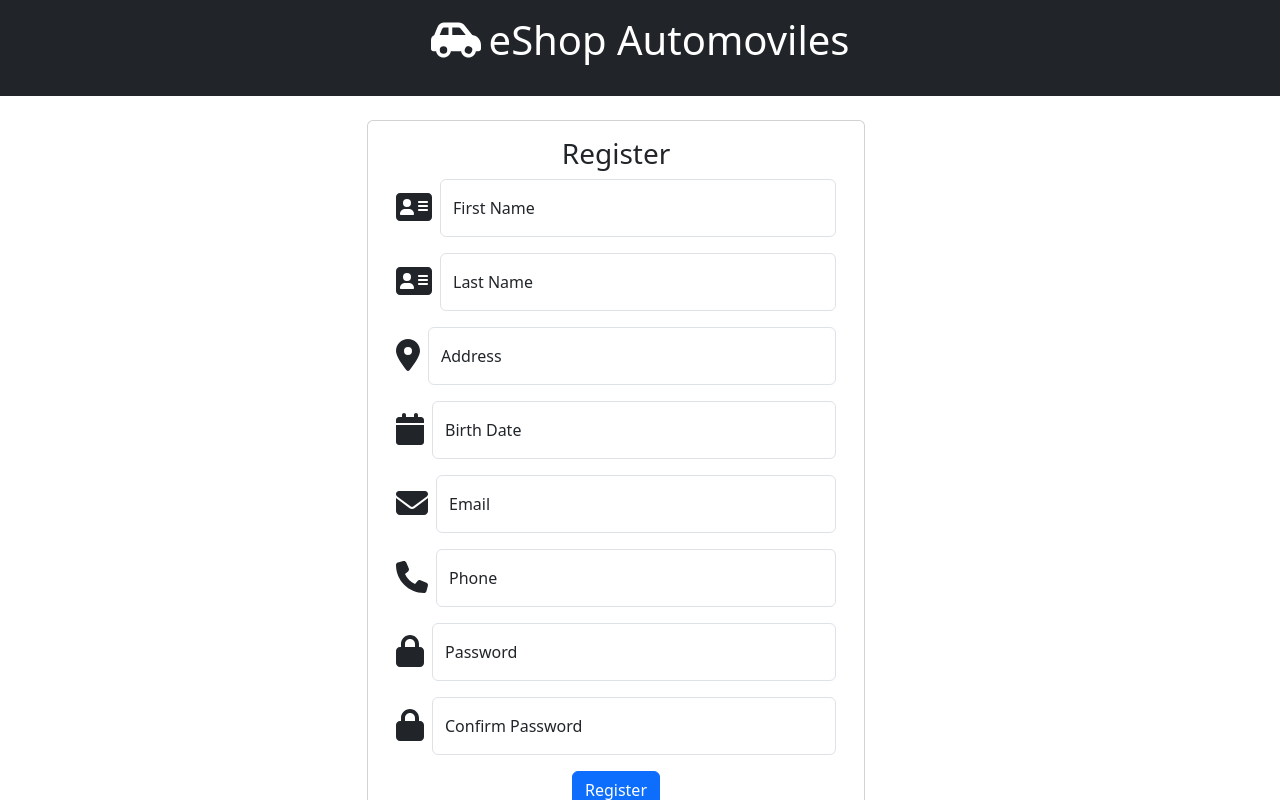
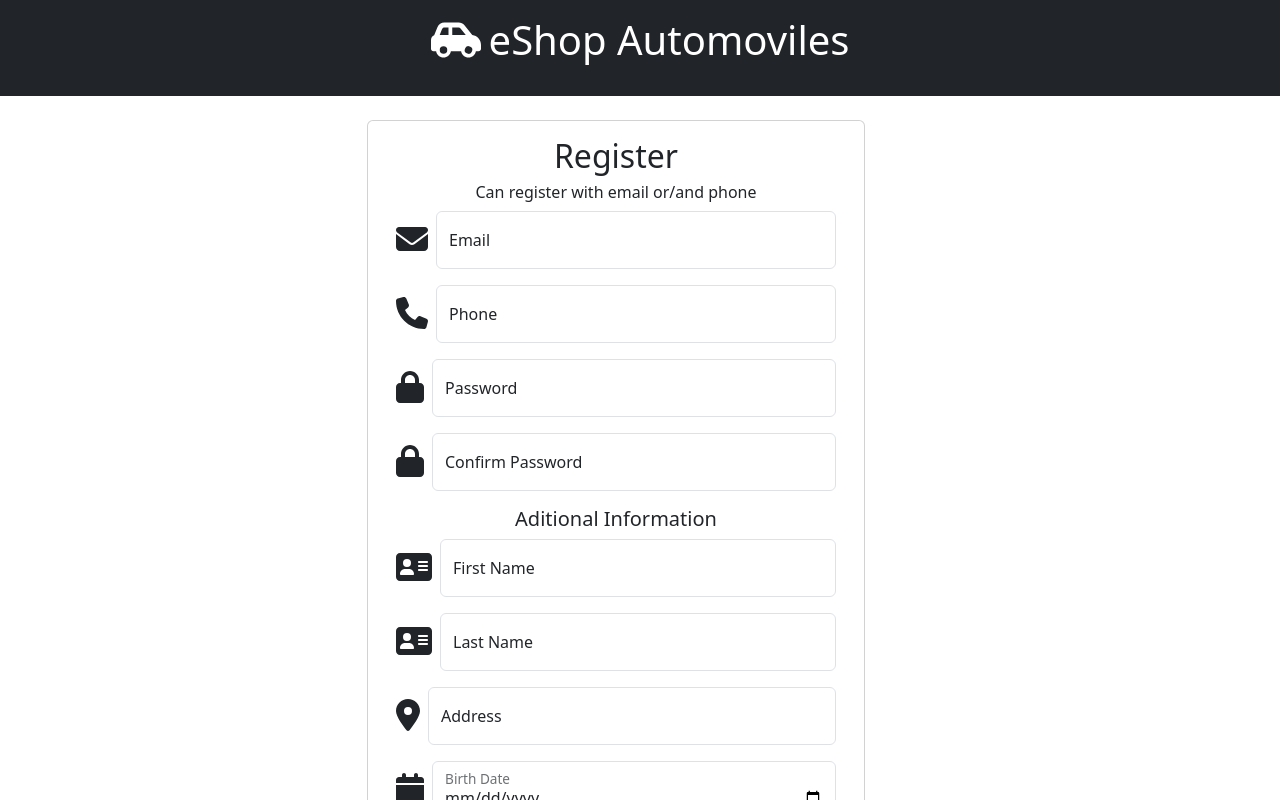
Before and after one commit to IcesiComputacionInternet/TallerFinal, a React (Vite) app in the folder frontAutomoviles/: page /login in a window 1280 px wide. Both pictures are taken after a click on the button "Regístrate". Shown: the top 800 px of the page. Built offline with nearby package versions, Linux system fonts and the light colour scheme.

Commit message:
Login and register connected

```diff
--- a/frontAutomoviles/src/components/Navbar.tsx
+++ b/frontAutomoviles/src/components/Navbar.tsx
@@ -1,7 +1,12 @@
 import { faUser,
         faHouse,
-         faCartShopping } from "@fortawesome/free-solid-svg-icons";
+        faCartShopping,
+        faRightFromBracket } from "@fortawesome/free-solid-svg-icons";
 import { FontAwesomeIcon } from "@fortawesome/react-fontawesome";
+
+const logOut = () => {
+    localStorage.clear();
+}
 
 const Profile = () => {
     return (
@@ -54,6 +59,23 @@ const Cart = () => {
     )
 }
 
+const LogOut = () => {
+    return(
+        <li onClick={logOut}>
+            <a href="/" className="nav-link text-white">
+                <ul className="list-inline">
+                    <li className="list-inline-item">
+                        <FontAwesomeIcon icon={faRightFromBracket}/>
+                    </li>
+                    <li className="list-inline-item">
+                        Log Out
+                    </li>
+                </ul>
+            </a>
+        </li>
+    )
+}
+
 function Navbar() {
     return (
         <header>
@@ -67,6 +89,7 @@ function Navbar() {
                             <Profile />
                             <Home />
                             <Cart />
+                            <LogOut />
                         </ul>
                     </div>
                 </div>
--- /dev/null
+++ b/frontAutomoviles/src/services/register.tsx
@@ -0,0 +1,21 @@
+import axios from "axios";
+
+const baseUrl = "http://localhost:8080";
+
+export const register = async (userInfo: any) => {
+    const {data} = await axios.post(
+        `${baseUrl}/eShopUsers`,
+        userInfo,
+        {
+            headers: {
+                "Access-Control-Allow-Origin": baseUrl,
+                "Content-Type": "application/json"
+            }
+        }
+    );
+    if(data){
+        return true;
+    }else{
+        return false;
+    }
+}
--- a/frontAutomoviles/src/views/Auth/components/LoginForm.tsx
+++ b/frontAutomoviles/src/views/Auth/components/LoginForm.tsx
@@ -12,14 +12,16 @@ interface Props {
 }
 
 const Login = ({setLogin}: Props) => {
-    const [emailPhone, setEmailPhone] = useState("");
+    const [emailOrPhone, setEmailOrPhone] = useState("");
     const [password, setPassword] = useState("");
+    const [emailOrPhoneError, setEmailOrPhoneError] = useState(false);
+    const [passwordError, setPasswordError] = useState(false);
 
     const navigation: NavigateFunction = useNavigate();
 
     const handleSubmit = async (event: any) => {
         event.preventDefault();
-        await login(emailPhone, password).then((result) => {
+        await login(emailOrPhone, password).then((result) => {
             if(result){
                 setLogin();
                 navigation("/home");
@@ -27,12 +29,36 @@ const Login = ({setLogin}: Props) => {
         });
     };
 
+    const handleEmailOrPhoneChange = (event: any) => {
+        setEmailOrPhone(event.target.value);
+    };
+
+    const handlePasswordChange = (event: any) => {
+        setPassword(event.target.value);
+    };
+
+    const handleEmailOrPhoneBlur = () => {
+        if (emailOrPhone === "") {
+            setEmailOrPhoneError(true);
+        } else {
+            setEmailOrPhoneError(false);
+        }
+    };
+
+    const handlePasswordBlur = () => {
+        if (password === "") {
+            setPasswordError(true);
+        } else {
+            setPasswordError(false);
+        }
+    };
+
     return (
         <div className='container d-flex align-items-center'>
             <div className='row justify-content-center w-100'>
                 <div className='card'>
                     <div className='card-body text-center'>
-                        <h3 className='card-title'>Login</h3>
+                        <h2 className='card-title'>Login</h2>
                         <form onSubmit={handleSubmit}>
                             <ul className="list-inline d-flex align-items-center">
                                 <li className="list-inline-item">
@@ -41,11 +67,12 @@ const Login = ({setLogin}: Props) => {
                                 <li className="list-inline-item w-100">
                                     <div className='form-group form-floating'>
                                         <input
-                                            type="email"
-                                            className='form-control'
+                                            type="text"
+                                            className={`form-control ${emailOrPhoneError ? 'is-invalid' : ''}`}
                                             placeholder='Email or Phone'
-                                            value={emailPhone}
-                                            onChange={(event) => setEmailPhone(event.target.value)}
+                                            value={emailOrPhone}
+                                            onChange={handleEmailOrPhoneChange}
+                                            onBlur={handleEmailOrPhoneBlur}
                                         />
                                         <label>Email or Phone</label>
                                     </div>
@@ -59,10 +86,11 @@ const Login = ({setLogin}: Props) => {
                                     <div className='form-group form-floating'>
                                         <input
                                             type="password"
-                                            className='form-control'
+                                            className={`form-control ${passwordError ? 'is-invalid' : ''}`}
                                             placeholder='Password'
                                             value={password}
-                                            onChange={(event) => setPassword(event.target.value)}
+                                            onChange={handlePasswordChange}
+                                            onBlur={handlePasswordBlur}
                                         />
                                         <label>Password</label>
                                     </div>
--- a/frontAutomoviles/src/views/Auth/components/RegisterForm.tsx
+++ b/frontAutomoviles/src/views/Auth/components/RegisterForm.tsx
@@ -7,6 +7,7 @@ import {faEnvelope,
         faCalendar,
         faAddressCard } from '@fortawesome/free-solid-svg-icons';
 import { FontAwesomeIcon } from '@fortawesome/react-fontawesome';
+import { register } from '../../../services/register';
 
 const Register = () => {
     const [email, setEmail] = useState('');
@@ -14,22 +15,154 @@ const Register = () => {
     const [password, setPassword] = useState('');
     const [confirmPassword, setConfirmPassword] = useState('');
 
+    const [userCredError, setUserCredError] = useState(false);
+    const [passwordError, setPasswordError] = useState(false);
+    const [confirmPasswordError, setConfirmPasswordError] = useState(false);
+
     const [address, setAddress] = useState('');
     const [firstName, setFirstName] = useState('');
     const [lastName, setLastName] = useState('');
     const [birthDate, setBirthDate] = useState('');
 
-    const handleSubmit = (event: any) => {
-      event.preventDefault();
+    const handleSubmit = async (event: any) => {
+        event.preventDefault();
+        if((email.trim() === '' || phone.trim() === '')){
+            handleUserCredentialBlur();
+            return;
+        }else if(password.trim() === '' || password !== confirmPassword){
+            handlePasswordBlur();
+            handleConfirmPasswordBlur();
+            return;
+        }
+        const userInfo = {
+            firstName: firstName,
+            lastName: lastName,
+            email: email,
+            phoneNumber: phone,
+            address: address,
+            birthDate: birthDate,
+            password: password,
+          };
+        register(userInfo).then((result) => {
+            if(result){
+                console.log('Registered successfully');
+            }
+        }).catch((error) => {
+            console.log(error);
+        });
     };
+
+    const handleEmailChange = (event: any) => {
+        setEmail(event.target.value);
+    };
+
+    const handleUserCredentialBlur = () => {
+        if(email === '' && phone === ''){
+            setUserCredError(true);
+        }else{
+            setUserCredError(false);
+        }
+    };
+
+    const handlePasswordBlur = () => {
+        if(password === ''){
+            setPasswordError(true);
+        }else{
+            setPasswordError(false);
+        }
+    };
+
+    const handleConfirmPasswordBlur = () => {
+        if(confirmPassword === '' || password !== confirmPassword){
+            setConfirmPasswordError(true);
+        }else{
+            setConfirmPasswordError(false);
+        }
+    }
 
     return (
         <div className='container d-flex align-items-center'>
             <div className='row justify-content-center w-100'>
                 <div className='card'>
                     <div className='card-body text-center'>
-                        <h3 className='card-title'>Register</h3>
+                        <h2 className='card-title'>Register</h2>
+                        <h6>Can register with email or/and phone</h6>
                         <form onSubmit={handleSubmit}>
+                        <ul className="list-inline d-flex align-items-center">
+                                <li className="list-inline-item">
+                                    <FontAwesomeIcon icon={faEnvelope} size='2x'/>
+                                </li>
+                                <li className="list-inline-item w-100">
+                                    <div className='form-group form-floating'>
+                                        <input
+                                            type="email"
+                                            className={`form-control ${userCredError ? 'is-invalid' : ''}`}
+                                            placeholder='Email'
+                                            value={email}
+                                            onChange={handleEmailChange}
+                                            onBlur={handleUserCredentialBlur}
+                                        />
+                                        <label>Email</label>
+                                    </div>
+                                </li>
+                            </ul>
+                            <ul className="list-inline d-flex align-items-center">
+                                <li className="list-inline-item">
+                                    <FontAwesomeIcon icon={faPhone} size='2x'/>
+                                </li>
+                                <li className="list-inline-item w-100">
+                                    <div className='form-group form-floating'>
+                                        <input
+                                            type="phone"
+                                            className={`form-control ${userCredError ? 'is-invalid' : ''}`}
+                                            placeholder='Phone'
+                                            value={phone}
+                                            onChange={(event) => setPhone(event.target.value)}
+                                            onBlur={handleUserCredentialBlur}
+                                        />
+                                        <label>Phone</label>
+                                    </div>
+                                </li>
+                            </ul>
+                            <ul className="list-inline d-flex align-items-center">
+                                <li className="list-inline-item">
+                                    <FontAwesomeIcon icon={faLock} size='2x'/>
+                                </li>
+                                <li className="list-inline-item w-100">
+                                    <div className='form-group form-floating'>
+                                        <input
+                                            type="password"
+                                            className={`form-control ${passwordError ? 'is-invalid' : ''}`}
+                                            placeholder='Password'
+                                            value={password}
+                                            onChange={(event) => setPassword(event.target.value)}
+                                            onBlur={handlePasswordBlur}
+                                        />
+                                        <label>Password</label>
+                                    </div>
+                                </li>
+                            </ul>
+                            <ul className="list-inline d-flex align-items-center">
+                                <li className="list-inline-item">
+                                    <FontAwesomeIcon icon={faLock} size='2x'/>
+                                </li>
+                                <li className="list-inline-item w-100">
+                                    <div className='form-group form-floating'>
+                                        <input
+                                            type="password"
+                                            className={`form-control ${confirmPasswordError ? 'is-invalid' : ''}`}
+                                            placeholder='Confirm Password'
+                                            value={confirmPassword}
+                                            onChange={(event) => setConfirmPassword(event.target.value)}
+                                            onBlur={handleConfirmPasswordBlur}
+                                        />
+                                        <label>Confirm Password</label>
+                                    </div>
+                                </li>
+                            </ul>
+
+                            <h5 className='card-title'>Aditional Information</h5>
+
                             <ul className="list-inline d-flex align-items-center">
                                 <li className="list-inline-item">
                                     <FontAwesomeIcon icon={faAddressCard} size='2x'/>
@@ -88,81 +221,13 @@ const Register = () => {
                                 <li className="list-inline-item w-100">
                                     <div className='form-group form-floating'>
                                         <input
-                                            type="text"
+                                            type="date"
                                             className='form-control picker__input'
                                             placeholder='Birth Date'
                                             value={birthDate}
                                             onChange={(event) => setBirthDate(event.target.value)}
                                         />
                                         <label>Birth Date</label>
-                                    </div>
-                                </li>
-                            </ul>
-                            <ul className="list-inline d-flex align-items-center">
-                                <li className="list-inline-item">
-                                    <FontAwesomeIcon icon={faEnvelope} size='2x'/>
-                                </li>
-                                <li className="list-inline-item w-100">
-                                    <div className='form-group form-floating'>
-                                        <input
-                                            type="email"
-                                            className='form-control'
-                                            placeholder='Email'
-                                            value={email}
-                                            onChange={(event) => setEmail(event.target.value)}
-                                        />
-                                        <label>Email</label>
-                                    </div>
-                                </li>
-                            </ul>
-                            <ul className="list-inline d-flex align-items-center">
-                                <li className="list-inline-item">
-                                    <FontAwesomeIcon icon={faPhone} size='2x'/>
-                                </li>
-                                <li className="list-inline-item w-100">
-                                    <div className='form-group form-floating'>
-                                        <input
-                                            type="phone"
-                                            className='form-control'
-                                            placeholder='Phone'
-                                            value={phone}
-                                            onChange={(event) => setPhone(event.target.value)}
-                                        />
-                                        <label>Phone</label>
-                                    </div>
-                                </li>
-                            </ul>
-                            <ul className="list-inline d-flex align-items-center">
-                                <li className="list-inline-item">
-                                    <FontAwesomeIcon icon={faLock} size='2x'/>
-                                </li>
-                                <li className="list-inline-item w-100">
-                                    <div className='form-group form-floating'>
-                                        <input
-                                            type="password"
-                                            className='form-control'
-                                            placeholder='Password'
-                                            value={password}
-                                            onChange={(event) => setPassword(event.target.value)}
-                                        />
-                                        <label>Password</label>
-                                    </div>
-                                </li>
-                            </ul>
-                            <ul className="list-inline d-flex align-items-center">
-                                <li className="list-inline-item">
-                                    <FontAwesomeIcon icon={faLock} size='2x'/>
-                                </li>
-                                <li className="list-inline-item w-100">
-                                    <div className='form-group form-floating'>
-                                        <input
-                                            type="password"
-                                            className='form-control'
-                                            placeholder='Confirm Password'
-                                            value={confirmPassword}
-                                            onChange={(event) => setConfirmPassword(event.target.value)}
-                                        />
-                                        <label>Confirm Password</label>
                                     </div>
                                 </li>
                             </ul>
```
